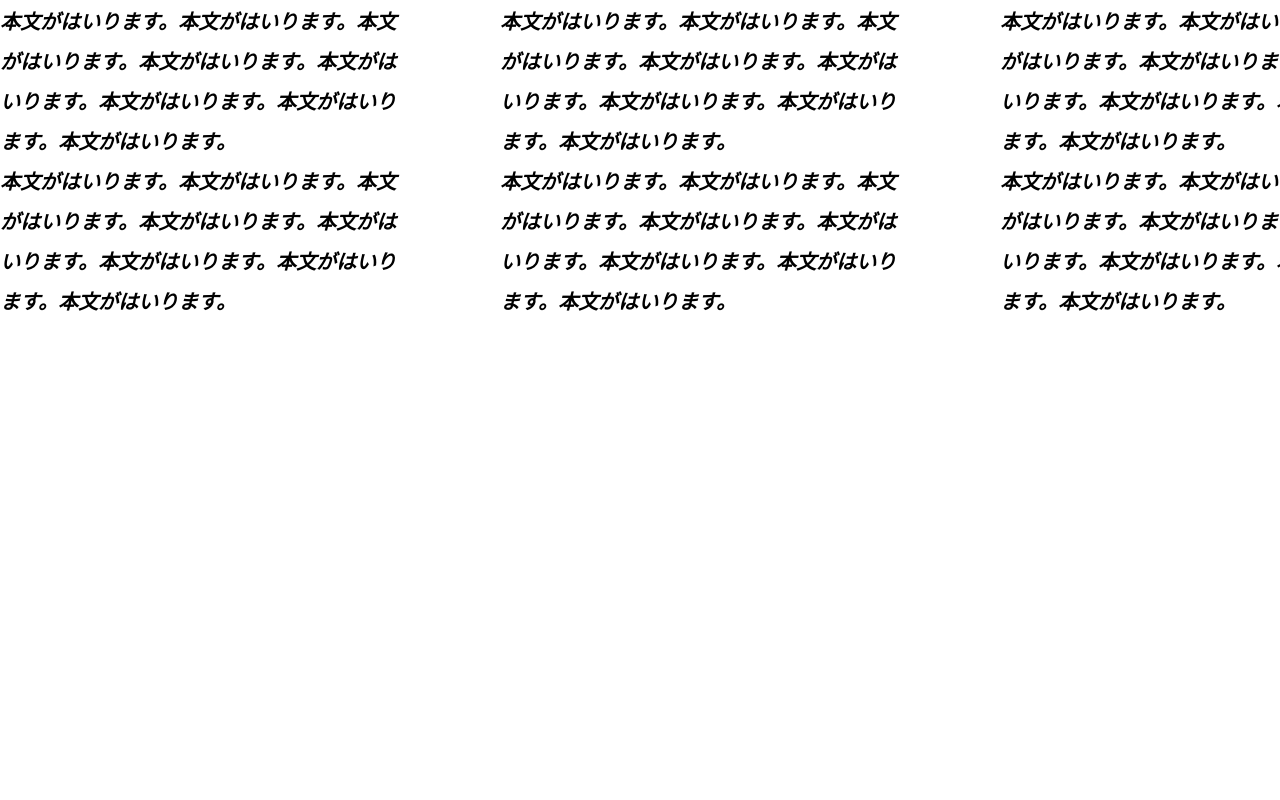
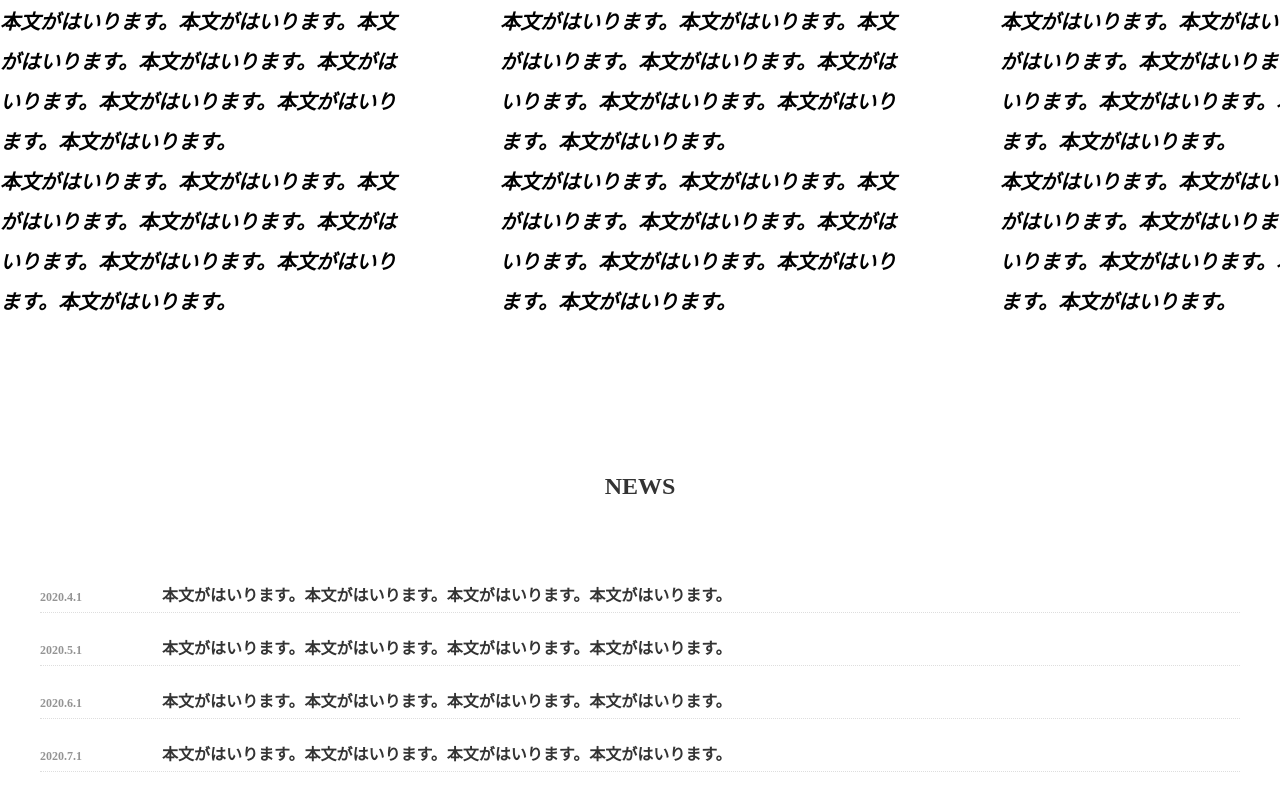
Before and after one commit to siesta-zumi/sanpou-Home-Page, a plain HTML site: page index.html in a window 1280 px wide. Shown: the part 2208-3008 px from the top of the page. Before the commit the page ends 2730 px from the top, so only its background shows below. Drawn offline with Linux system fonts and the light colour scheme; some packages are replaced by stand-ins of ours.

Commit message:
NEWSの追加

```diff
--- /dev/null
+++ b/_news.scss
@@ -0,0 +1,29 @@
+.news .content-wrapper {
+  width: 1200px;
+  margin: 0 auto;
+  margin-bottom: 180px;
+
+  h2 {
+    margin-bottom: 50px;
+    text-align: center;
+  }
+
+  li {
+    border-bottom: dotted 1px #dedede;
+    padding-top: 20px;
+
+    a {
+      color: #333;
+
+      :hover {
+        opacity: .6;
+      }
+    }
+
+    time {
+      font-size: .75em;
+      color: #949494;
+      margin-right: 80px;
+    }
+  }
+}
--- a/index.html
+++ b/index.html
@@ -99,7 +99,23 @@
     </section>
 
     <section class="news">
-        <div class="content-wrapper"></div>
+        <div class="content-wrapper">
+          <h2>NEWS</h2>
+            <ul>
+              <li>
+                <a hrref = "#"><time>2020.4.1</time>本文がはいります。本文がはいります。本文がはいります。本文がはいります。</a>
+              </li>
+              <li>
+                <a hrref = "#"><time>2020.5.1</time>本文がはいります。本文がはいります。本文がはいります。本文がはいります。</a>
+              </li>
+              <li>
+                <a hrref = "#"><time>2020.6.1</time>本文がはいります。本文がはいります。本文がはいります。本文がはいります。</a>
+              </li>
+              <li>
+                <a hrref = "#"><time>2020.7.1</time>本文がはいります。本文がはいります。本文がはいります。本文がはいります。</a>
+              </li>
+            </ul>
+        </div>
     </section>
 
     <section class="recruit"></section>
```
